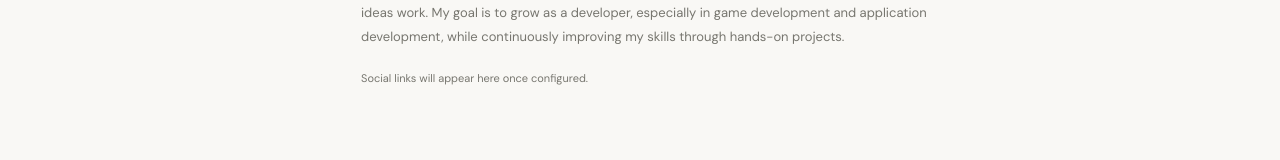
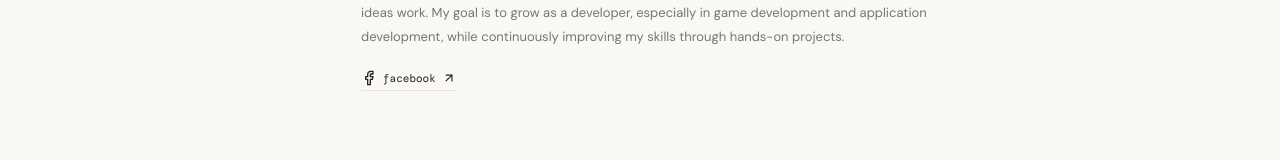
Before and after one commit to ivantuazon/ivanPORT, a React (Vite) app: page / in a window 1280 px wide. Shown: the part 543-703 px from the top of the page. Built offline with nearby package versions, Linux system fonts and the light colour scheme.

Commit message:
Show Facebook link in portfolio hero

```diff
--- a/src/App.tsx
+++ b/src/App.tsx
@@ -1,5 +1,5 @@
 import { useEffect, useMemo, useState } from 'react'
-import { ArrowDownRight, ArrowRight, ArrowUpRight, Check, ChevronDown, Code2, Command, Copy, Github, Linkedin, Mail, Menu, Moon, Search, Sun, X } from 'lucide-react'
+import { ArrowDownRight, ArrowRight, ArrowUpRight, Check, ChevronDown, Code2, Command, Copy, Facebook, Github, Linkedin, Mail, Menu, Moon, Search, Sun, X } from 'lucide-react'
 import { experience, profile, projects, skillGroups, type Project } from './data'
 
 const sections = [
@@ -58,7 +58,7 @@ function App() {
    <main id="top">
     <section className="hero" id="about">
      <div className="hero-main"><div className="hero-left"><div className="eyebrow"><span className="status-dot"/> {profile.availability}</div><div className="hero-avatar" aria-label={profile.image ? `${profile.name || 'Portfolio'} profile image` : 'Placeholder profile image'}>{profile.image ? <img src={dark ? profile.darkImage : profile.image} alt={`${profile.name || 'Portfolio'} profile`} className="hero-avatar-image"/> : <span>{profile.initials}</span>}<div className="avatar-stamp">BUILD<br/>LEARN<br/>CREATE</div></div></div>
-      <div className="hero-content"><div className="small-topline">HELLO, I'M A</div><h1>{profile.name}<span className="hero-spark">✳</span></h1><p className="hero-role">{profile.role}<span className="hero-location"> / {profile.location}</span></p><p className="hero-intro">{profile.intro}</p><p className="hero-description">{profile.description}</p><div className="hero-socials">{profile.github && <a href={profile.github} target="_blank" rel="noreferrer"><Github size={16}/> github <ArrowUpRight size={14}/></a>}{profile.linkedin && <a href={profile.linkedin} target="_blank" rel="noreferrer"><Linkedin size={16}/> linkedin <ArrowUpRight size={14}/></a>}{profile.email && <a href={`mailto:${profile.email}`}><Mail size={16}/> email <ArrowUpRight size={14}/></a>}{profile.resume && <a href={profile.resume} target="_blank" rel="noreferrer">resume <ArrowUpRight size={14}/></a>}{!profile.github && !profile.linkedin && !profile.email && <span className="pending-social">Social links will appear here once configured.</span>}</div></div></div>
+      <div className="hero-content"><div className="small-topline">HELLO, I'M A</div><h1>{profile.name}<span className="hero-spark">✳</span></h1><p className="hero-role">{profile.role}<span className="hero-location"> / {profile.location}</span></p><p className="hero-intro">{profile.intro}</p><p className="hero-description">{profile.description}</p><div className="hero-socials">{profile.github && <a href={profile.github} target="_blank" rel="noreferrer"><Github size={16}/> github <ArrowUpRight size={14}/></a>}{profile.linkedin && <a href={profile.linkedin} target="_blank" rel="noreferrer"><Linkedin size={16}/> linkedin <ArrowUpRight size={14}/></a>}{profile.facebook && <a href={profile.facebook} target="_blank" rel="noreferrer"><Facebook size={16}/> facebook <ArrowUpRight size={14}/></a>}{profile.email && <a href={`mailto:${profile.email}`}><Mail size={16}/> email <ArrowUpRight size={14}/></a>}{profile.resume && <a href={profile.resume} target="_blank" rel="noreferrer">resume <ArrowUpRight size={14}/></a>}{!profile.github && !profile.linkedin && !profile.facebook && !profile.email && <span className="pending-social">Social links will appear here once configured.</span>}</div></div></div>
      <div className="hero-bottom"><div className="hero-note">A selection of things I've been building, exploring, and learning.</div><a className="scroll-cue" href="#projects">SCROLL TO EXPLORE <ArrowDownRight size={17}/></a></div>
     </section>
     <section className="portfolio-section" id="projects"><SectionHead number="01" title="selected projects" aside="Things I've been working on"/>
```
